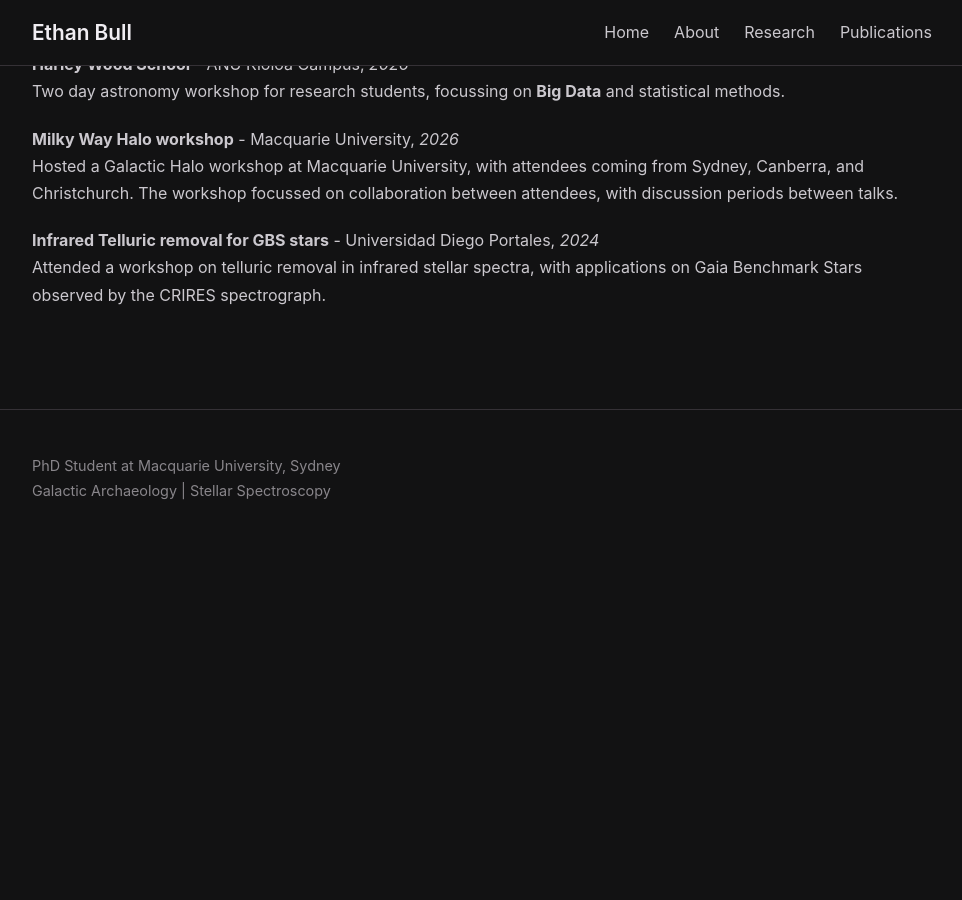
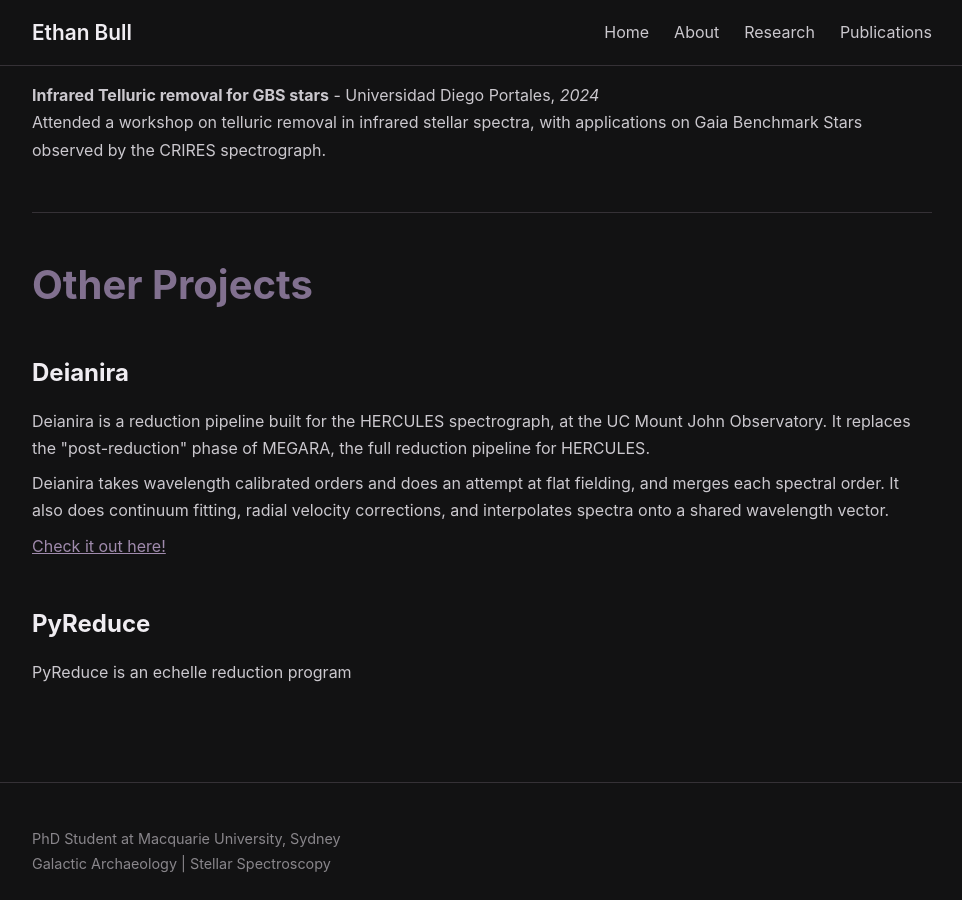
Before and after one commit to iBexal/ibexal.github.io, a Jekyll site: the page built from research.md, in a window 1280 px wide and 900 px high, scrolled down 2371 px. Shown: the whole window, without its empty margins (158-1120 px from the left). Built offline with Jekyll 4.4.1, drawn with Linux system fonts in a browser that asks for light colours; before the commit the page ends 2919 px from its top, so only the background shows below that.

```diff
--- a/_config.yml
+++ b/_config.yml
@@ -3,6 +3,8 @@ description: "Understanding the formation and evolution of the Milky Way using s
 
 repository: ibexal/ibexal.github.io
 
+theme: null
+
 header_pages:
   - about.md
   - research.md
--- a/research.md
+++ b/research.md
@@ -77,10 +77,6 @@ Spectroscopic modelling of Beta Cephei type pulsator HD 111123 to determine puls
 
 <hr>
 
-<h1 id="projects">Other Projects</h1>
-
-<hr>
-
 <h1 id="experiences">Research Engagement</h1>
 
 <h2>Contributed Talks and Posters</h2>
@@ -112,3 +108,21 @@ Spectroscopic modelling of Beta Cephei type pulsator HD 111123 to determine puls
         Attended a workshop on telluric removal in infrared stellar spectra, with applications on Gaia Benchmark Stars observed by the CRIRES spectrograph.
     </p>
 </div>
+<hr>
+
+<h1 id="projects">Other Projects</h1>
+
+<h2>Deianira</h2>
+<div class="timeline-item">
+<p>
+Deianira is a reduction pipeline built for the HERCULES spectrograph, at the UC Mount John Observatory. It replaces the "post-reduction" phase of MEGARA, the full reduction pipeline for HERCULES.
+</p>
+<p>
+Deianira takes wavelength calibrated orders and does an attempt at flat fielding, and merges each spectral order. It also does continuum fitting, radial velocity corrections, and interpolates spectra onto a shared wavelength vector.
+</p>
+<a href="https://github.com/qai11/Deianira">Check it out here!</a>
+
+</div>
+
+<h2>PyReduce</h2>
+<p>PyReduce is an echelle reduction program</p>
```
